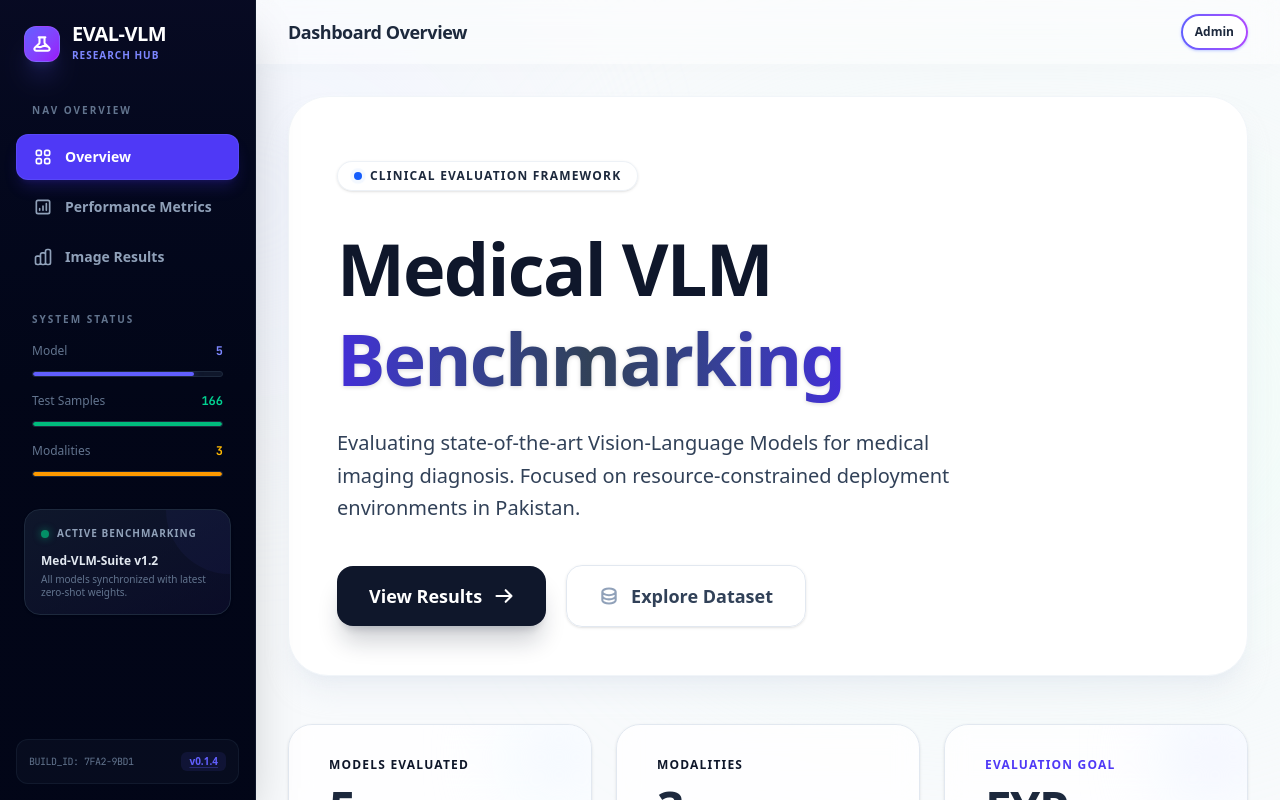
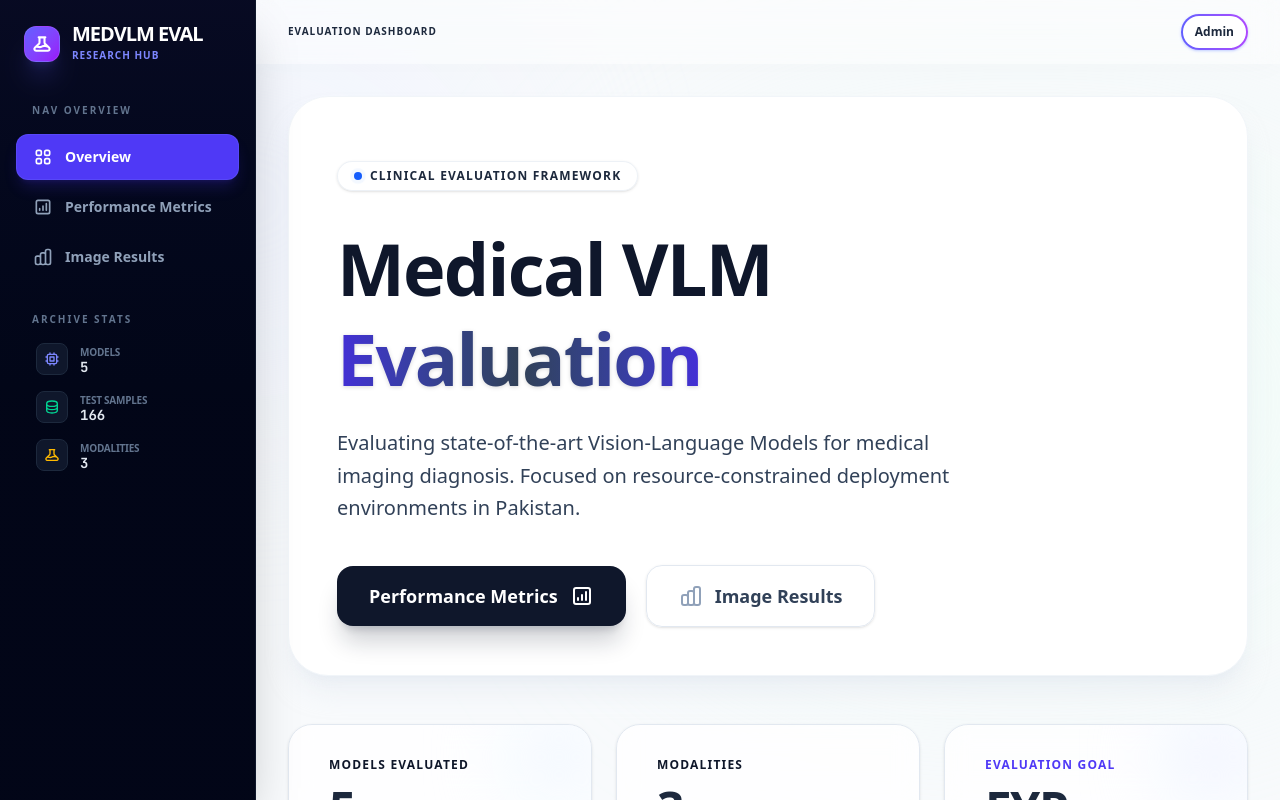
Before and after one commit to BehzadHassan/Medical-VLM-Evaluation, a Next.js app: page / in a window 1280 px wide. Built offline with nearby package versions, Linux system fonts and the light colour scheme.

Commit message:
feat: update landing page, navigation, and model data configuration

```diff
--- a/src/app/layout.tsx
+++ b/src/app/layout.tsx
@@ -7,7 +7,7 @@ const inter = Inter({ subsets: ["latin"], variable: '--font-inter' });
 const jetbrainsMono = JetBrains_Mono({ subsets: ["latin"], variable: '--font-mono' });
 
 export const metadata: Metadata = {
-  title: "FYP Research Dashboard",
+  title: "Medical VLM Evaluation",
   description: "Comparative Analysis of Vision-Language Models",
 };
 
@@ -29,7 +29,7 @@ export default function RootLayout({
           <Navigation />
           <div className="flex-1 flex flex-col h-screen overflow-hidden relative">
             <header className="h-16 border-b border-transparent bg-white/40 shadow-[0_4px_30px_rgba(0,0,0,0.02)] backdrop-blur-md flex items-center justify-between px-8 flex-shrink-0 z-10 sticky top-0">
-              <h2 className="text-slate-800 font-semibold text-lg tracking-tight">Dashboard Overview</h2>
+              <h2 className="text-slate-800 font-semibold text-lg tracking-tight uppercase tracking-widest text-[10px]">Evaluation Dashboard</h2>
               <div className="flex items-center space-x-4">
                 <div className="h-9 p-0.5 rounded-full bg-gradient-to-r from-indigo-500 to-purple-500 shadow-sm shadow-indigo-200">
                     <div className="h-full w-full px-3 rounded-full bg-white flex items-center justify-center text-slate-800 font-bold text-xs">
--- a/src/app/page.tsx
+++ b/src/app/page.tsx
@@ -27,7 +27,7 @@ export default function OverviewPage() {
           <h1 className="text-6xl sm:text-7xl font-extrabold tracking-tight text-slate-900 mb-6 leading-tight">
             Medical VLM <br/>
             <span className="text-transparent bg-clip-text bg-gradient-to-r from-indigo-700 via-slate-700 to-indigo-700 drop-shadow-sm">
-              Benchmarking
+              Evaluation
             </span>
           </h1>
           <p className="text-xl text-slate-700 leading-relaxed max-w-2xl mb-10 font-medium">
@@ -37,18 +37,18 @@ export default function OverviewPage() {
 
           <div className="flex flex-wrap items-center gap-5">
             <Link
-              href="/results"
-              className="px-8 py-4 bg-slate-900 text-white font-bold text-lg rounded-2xl shadow-xl shadow-slate-900/20 hover:shadow-slate-900/40 hover:-translate-y-0.5 active:translate-y-0 transition-all flex items-center gap-3"
+              href="/metrics"
+              className="px-8 py-4 bg-slate-900 text-white font-bold text-lg rounded-2xl shadow-xl shadow-slate-900/20 hover:shadow-slate-900/40 hover:-translate-y-0.5 active:translate-y-0 transition-all flex items-center gap-3 group"
             >
-              View Results
-              <svg className="w-5 h-5" fill="none" stroke="currentColor" viewBox="0 0 24 24"><path strokeLinecap="round" strokeLinejoin="round" strokeWidth="2.5" d="M14 5l7 7m0 0l-7 7m7-7H3"></path></svg>
+              Performance Metrics
+              <svg className="w-6 h-6 transition-transform duration-300 group-hover:scale-110" fill="none" stroke="currentColor" viewBox="0 0 24 24" xmlns="http://www.w3.org/2000/svg"><path strokeLinecap="round" strokeLinejoin="round" strokeWidth="2" d="M16 8v8m-4-5v5m-4-2v2m-2 4h12a2 2 0 002-2V6a2 2 0 00-2-2H6a2 2 0 00-2 2v12a2 2 0 002 2z"></path></svg>
             </Link>
             <Link
-              href="/dataset"
+              href="/results"
               className="px-8 py-4 bg-white/80 backdrop-blur-md text-slate-700 font-bold text-lg rounded-2xl shadow-sm border border-slate-200 hover:border-slate-300 hover:bg-slate-50 hover:-translate-y-0.5 active:translate-y-0 transition-all flex items-center gap-3 group"
             >
-              <svg className="w-5 h-5 text-slate-400 group-hover:text-indigo-500 transition-colors" fill="none" stroke="currentColor" viewBox="0 0 24 24"><path strokeLinecap="round" strokeLinejoin="round" strokeWidth="2.5" d="M4 7v10c0 2.21 3.582 4 8 4s8-1.79 8-4V7M4 7c0 2.21 3.582 4 8 4s8-1.79 8-4M4 7c0-2.21 3.582-4 8-4s8 1.79 8 4m0 5c0 2.21-3.582 4-8 4s-8-1.79-8-4"></path></svg>
-              Explore Dataset
+              <svg className="w-6 h-6 text-slate-400 group-hover:text-indigo-500 transition-colors" fill="none" stroke="currentColor" viewBox="0 0 24 24" xmlns="http://www.w3.org/2000/svg"><path strokeLinecap="round" strokeLinejoin="round" strokeWidth="2" d="M9 19v-6a2 2 0 00-2-2H5a2 2 0 00-2 2v6a2 2 0 002 2h2a2 2 0 002-2zm0 0V9a2 2 0 012-2h2a2 2 0 012 2v10m-6 0a2 2 0 002 2h2a2 2 0 002-2m0 0V5a2 2 0 012-2h2a2 2 0 012 2v14a2 2 0 01-2 2h-2a2 2 0 01-2-2z"></path></svg>
+              Image Results
             </Link>
           </div>
         </div>
--- a/src/components/Navigation.tsx
+++ b/src/components/Navigation.tsx
@@ -43,7 +43,7 @@ export default function Navigation() {
                         <svg className="w-5 h-5 text-white" fill="none" stroke="currentColor" viewBox="0 0 24 24"><path strokeLinecap="round" strokeLinejoin="round" strokeWidth="2.5" d="M19.428 15.428a2 2 0 00-1.022-.547l-2.387-.477a6 6 0 00-3.86.517l-.318.158a6 6 0 01-3.86.517L6.05 15.21a2 2 0 00-1.806.547M8 4h8l-1 1v5.172a2 2 0 00.586 1.414l5 5c1.26 1.26.367 3.414-1.415 3.414H4.828c-1.782 0-2.674-2.154-1.414-3.414l5-5A2 2 0 009 10.172V5L8 4z"></path></svg>
                     </div>
                     <div>
-                        <h1 className="text-xl font-black text-white tracking-tight leading-none">EVAL-VLM</h1>
+                        <h1 className="text-xl font-black text-white tracking-tight leading-none uppercase tracking-tighter">MedVLM Eval</h1>
                         <p className="text-[10px] text-indigo-400 font-bold tracking-widest uppercase mt-1">Research Hub</p>
                     </div>
                 </div>
@@ -73,58 +73,42 @@ export default function Navigation() {
                     })}
                 </div>
 
-                {/* System Statistics */}
+                {/* Archive Statistics */}
                 <div className="space-y-4">
-                    <p className="px-4 text-[10px] font-black text-slate-500 uppercase tracking-[0.2em]">System Status</p>
-                    <div className="px-4 space-y-3">
-                        <div className="flex items-center justify-between text-xs">
-                            <span className="text-slate-500">Model</span>
-                            <span className="font-mono text-indigo-400 font-bold">{totalModels}</span>
-                        </div>
-                        <div className="w-full bg-slate-900 rounded-full h-1.5 overflow-hidden border border-slate-800">
-                           <div className="bg-indigo-500 h-full w-[85%] rounded-full shadow-[0_0_8px_rgba(99,102,241,0.5)]" />
+                    <p className="px-4 text-[10px] font-black text-slate-500 uppercase tracking-[0.2em]">Archive Stats</p>
+                    <div className="px-5 space-y-4">
+                        <div className="flex items-center gap-3 group">
+                            <div className="h-8 w-8 rounded-lg bg-slate-900 border border-slate-800 flex items-center justify-center text-indigo-400 group-hover:border-indigo-500/50 transition-colors">
+                                <svg className="w-4 h-4" fill="none" stroke="currentColor" viewBox="0 0 24 24"><path strokeLinecap="round" strokeLinejoin="round" strokeWidth="2" d="M9 3v2m6-2v2M9 19v2m6-2v2M5 9H3m2 6H3m18-6h-2m2 6h-2M7 19h10a2 2 0 002-2V7a2 2 0 00-2-2H7a2 2 0 00-2 2v10a2 2 0 002 2zM9 9h6v6H9V9z"></path></svg>
+                            </div>
+                            <div className="flex flex-col">
+                                <span className="text-[10px] text-slate-500 font-bold uppercase tracking-tight">Models</span>
+                                <span className="text-sm font-mono text-slate-200 font-bold leading-none">{totalModels}</span>
+                            </div>
                         </div>
 
-                        <div className="flex items-center justify-between text-xs pt-1">
-                            <span className="text-slate-500">Test Samples</span>
-                            <span className="font-mono text-emerald-400 font-bold">{Math.round(totalImages)}</span>
-                        </div>
-                        <div className="w-full bg-slate-900 rounded-full h-1.5 overflow-hidden border border-slate-800">
-                           <div className="bg-emerald-500 h-full w-[100%] rounded-full shadow-[0_0_8px_rgba(16,185,129,0.5)]" />
+                        <div className="flex items-center gap-3 group">
+                            <div className="h-8 w-8 rounded-lg bg-slate-900 border border-slate-800 flex items-center justify-center text-emerald-400 group-hover:border-emerald-500/50 transition-colors">
+                                <svg className="w-4 h-4" fill="none" stroke="currentColor" viewBox="0 0 24 24"><path strokeLinecap="round" strokeLinejoin="round" strokeWidth="2" d="M4 7v10c0 2.21 3.582 4 8 4s8-1.79 8-4V7M4 7c0 2.21 3.582 4 8 4s8-1.79 8-4M4 7c0-2.21 3.582-4 8-4s8 1.79 8 4m0 5c0 2.21-3.582 4-8 4s-8-1.79-8-4"></path></svg>
+                            </div>
+                            <div className="flex flex-col">
+                                <span className="text-[10px] text-slate-500 font-bold uppercase tracking-tight">Test Samples</span>
+                                <span className="text-sm font-mono text-slate-200 font-bold leading-none">{Math.round(totalImages)}</span>
+                            </div>
                         </div>
 
-                        <div className="flex items-center justify-between text-xs pt-1">
-                            <span className="text-slate-500">Modalities</span>
-                            <span className="font-mono text-amber-400 font-bold">{totalModalities}</span>
-                        </div>
-                        <div className="w-full bg-slate-900 rounded-full h-1.5 overflow-hidden border border-slate-800">
-                           <div className="bg-amber-500 h-full w-[100%] rounded-full shadow-[0_0_8px_rgba(245,158,11,0.5)]" />
+                        <div className="flex items-center gap-3 group">
+                            <div className="h-8 w-8 rounded-lg bg-slate-900 border border-slate-800 flex items-center justify-center text-amber-400 group-hover:border-amber-500/50 transition-colors">
+                                <svg className="w-4 h-4" fill="none" stroke="currentColor" viewBox="0 0 24 24"><path strokeLinecap="round" strokeLinejoin="round" strokeWidth="2" d="M19.428 15.428a2 2 0 00-1.022-.547l-2.387-.477a6 6 0 00-3.86.517l-.318.158a6 6 0 01-3.86.517L6.05 15.21a2 2 0 00-1.806.547M8 4h8l-1 1v5.172a2 2 0 00.586 1.414l5 5c1.26 1.26.367 3.414-1.415 3.414H4.828c-1.782 0-2.674-2.154-1.414-3.414l5-5A2 2 0 009 10.172V5L8 4z"></path></svg>
+                            </div>
+                            <div className="flex flex-col">
+                                <span className="text-[10px] text-slate-500 font-bold uppercase tracking-tight">Modalities</span>
+                                <span className="text-sm font-mono text-slate-200 font-bold leading-none">{totalModalities}</span>
+                            </div>
                         </div>
                     </div>
                 </div>
 
-                {/* Active Session Card */}
-                <div className="px-2">
-                    <div className="bg-gradient-to-br from-slate-900 to-indigo-950/30 rounded-2xl p-4 border border-slate-800 shadow-sm relative overflow-hidden group">
-                        <div className="absolute top-0 right-0 w-16 h-16 bg-indigo-500/5 rounded-bl-full group-hover:bg-indigo-500/10 transition-colors" />
-                        <div className="relative z-10">
-                            <div className="flex items-center gap-2 mb-3">
-                                <div className="w-2 h-2 rounded-full bg-emerald-500 animate-pulse shadow-[0_0_8px_rgba(16,185,129,0.8)]" />
-                                <span className="text-[10px] font-black text-slate-400 uppercase tracking-widest">Active Benchmarking</span>
-                            </div>
-                            <h4 className="text-xs font-bold text-slate-200 mb-1">Med-VLM-Suite v1.2</h4>
-                            <p className="text-[10px] text-slate-500 leading-tight">All models synchronized with latest zero-shot weights.</p>
-                        </div>
-                    </div>
-                </div>
-            </div>
-
-            {/* Version Footer */}
-            <div className="p-4 relative">
-                <div className="bg-slate-900/40 rounded-xl p-3 border border-slate-800/50 flex items-center justify-between group hover:border-slate-700 transition-colors">
-                    <span className="text-[10px] text-slate-500 font-mono tracking-tighter">BUILD_ID: 7FA2-9BD1</span>
-                    <span className="text-[10px] font-black text-indigo-500 bg-indigo-500/10 px-2 py-0.5 rounded-md group-hover:bg-indigo-500 group-hover:text-white transition-all underline underline-offset-2 decoration-indigo-500/30 hover:decoration-white">v0.1.4</span>
-                </div>
             </div>
         </nav>
     );
--- a/src/lib/data.ts
+++ b/src/lib/data.ts
@@ -15,11 +15,11 @@ export const MODEL_METADATA: Record<string, ModelDetail> = {
         id: "medgemma",
         name: "MedGemma 1.5",
         role: "The All-Rounder",
-        params: "8B",
+        params: "4B",
         description: "MedGemma 1.5 uses the SigLIP encoder, specifically pre-trained on dermatology and radiology. It excels at reasoning.",
         whyInList: "Newest model in the group. Optimized for medical image interpretation with strong reasoning capabilities.",
         relevance: "Lightweight enough for single-GPU setups, making it perfect for Pakistani labs with limited compute resources.",
-        link: "https://huggingface.co/collections/google/medgemma-release-66dfe4528d9d592476f7724a",
+        link: "https://huggingface.co/google/medgemma-1.5-4b-it",
         tags: ["Radiology", "Dermatology", "Reasoning"]
     },
     "Chex Agent": {
@@ -30,7 +30,7 @@ export const MODEL_METADATA: Record<string, ModelDetail> = {
         description: "A Foundation Model for Chest X-rays trained on massive datasets like MIMIC-CXR and CheXpert.",
         whyInList: "Specialized foundation model for CXR that generates radiologist-level reports.",
         relevance: "Critical for TB and Pneumonia diagnosis, which are major health focuses in Pakistani hospitals.",
-        link: "https://stanford-aimi.github.io/chexagent.html",
+        link: "https://huggingface.co/StanfordAIMI/CheXagent-8b",
         tags: ["Chest X-Ray", "Report Generation", "Foundation Model"]
     },
     "UniMedCLIP": {
@@ -41,7 +41,7 @@ export const MODEL_METADATA: Record<string, ModelDetail> = {
         description: "A recent model (late 2024) covering 6 modalities including Ultrasound and Fundus, efficient with data usage.",
         whyInList: "Beats BioMedCLIP using 3x less data. Handles diverse modalities.",
         relevance: "Robust to 'noisy' data from older or non-digital imaging systems common in Pakistan.",
-        link: "https://arxiv.org/abs/2412.10372",
+        link: "https://github.com/mbzuai-oryx/UniMed-CLIP",
         tags: ["Multi-Modal", "Ultrasound", "Fundus"]
     },
     "LLaVA-Med v1.5": {
@@ -52,7 +52,7 @@ export const MODEL_METADATA: Record<string, ModelDetail> = {
         description: "The gold standard for Visual Question Answering (VQA). Capable of conversational interaction about medical images.",
         whyInList: "Best-in-class conversational abilities for complex query answering.",
         relevance: "Excellent for medical education and training junior doctors via interactive Q&A.",
-        link: "https://github.com/microsoft/LLaVA-Med",
+        link: "https://huggingface.co/microsoft/llava-med-v1.5-mistral-7b",
         tags: ["VQA", "Conversational", "Education"]
     },
     "BioMedCLIP": {
```
